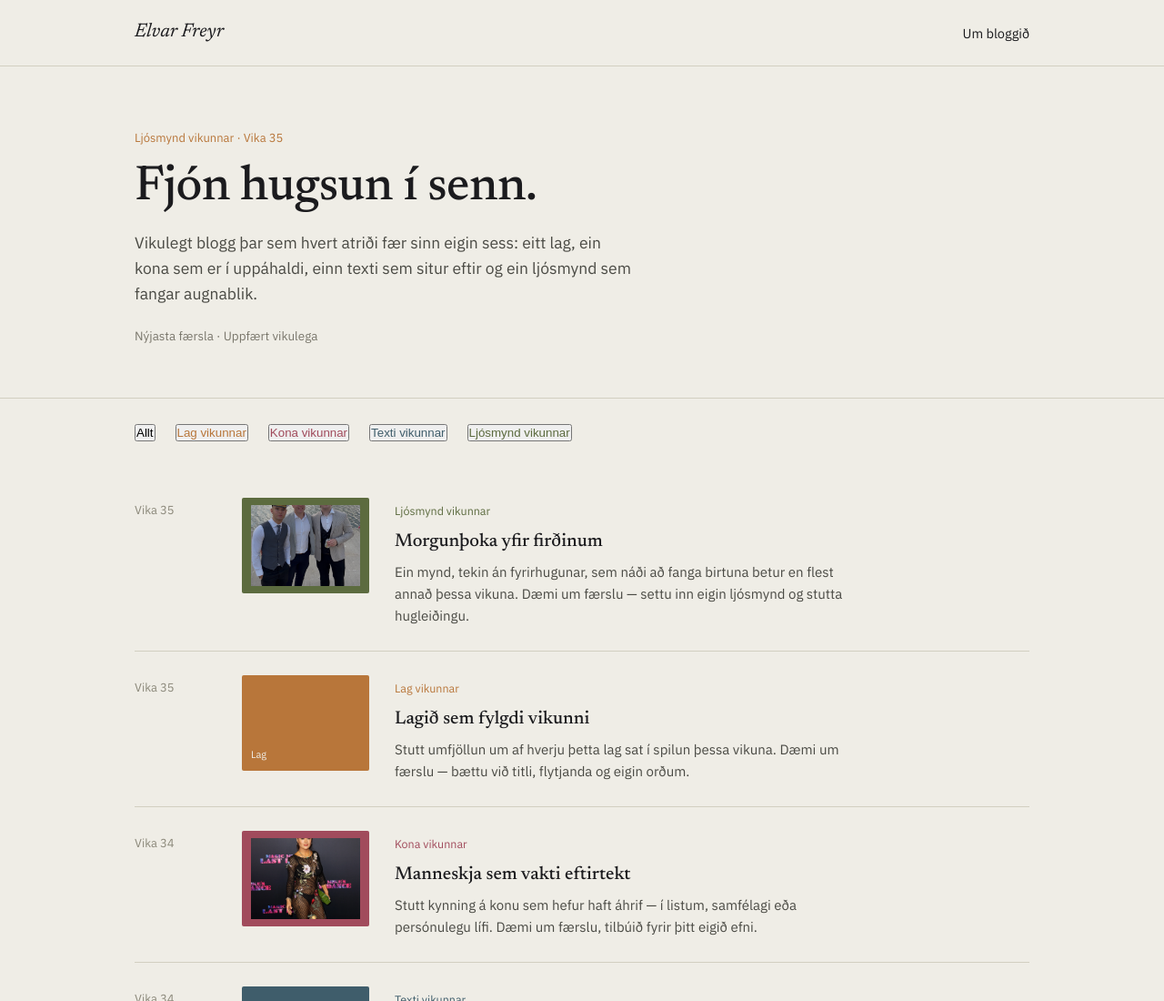
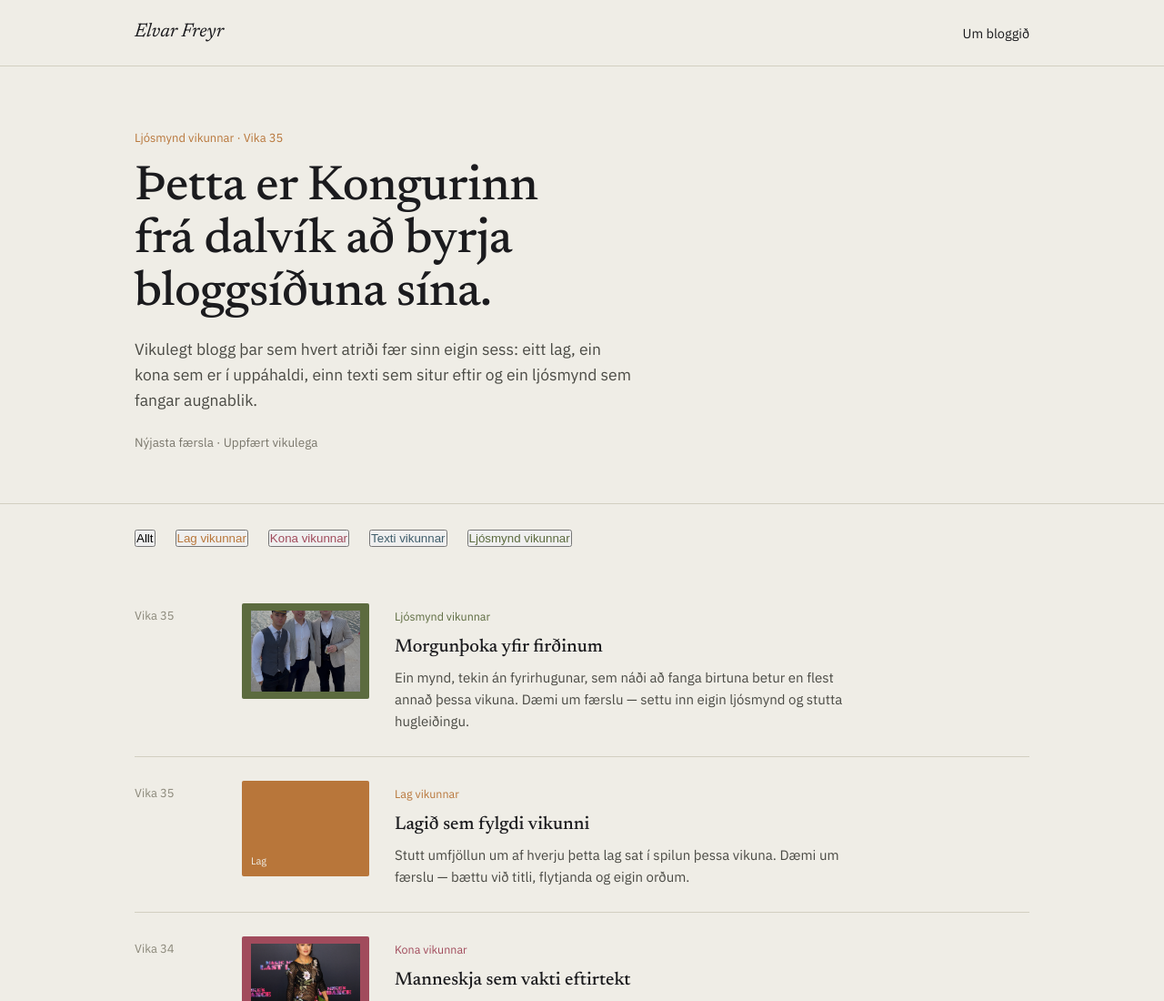
Before and after one commit to daguraxels9/Konga-blogg, a plain HTML site: page index.html in a window 1280 px wide. Shown: the top 1100 px of the page at 91% size. Drawn offline with Linux system fonts and the light colour scheme.

Commit message:
Update index.html

```diff
--- a/index.html
+++ b/index.html
@@ -145,7 +145,7 @@
 <section class="hero">
   <div class="wrap">
     <span class="hero-tag">Ljósmynd vikunnar · Vika 35</span>
-    <h1>Fjón hugsun í senn.</h1>
+    <h1>Þetta er Kongurinn frá dalvík að byrja bloggsíðuna sína.</h1>
     <p class="dek">Vikulegt blogg þar sem hvert atriði fær sinn eigin sess: eitt lag, ein kona sem er í uppáhaldi, einn texti sem situr eftir og ein ljósmynd sem fangar augnablik.</p>
     <div class="hero-meta">Nýjasta færsla · Uppfært vikulega</div>
   </div>
```
